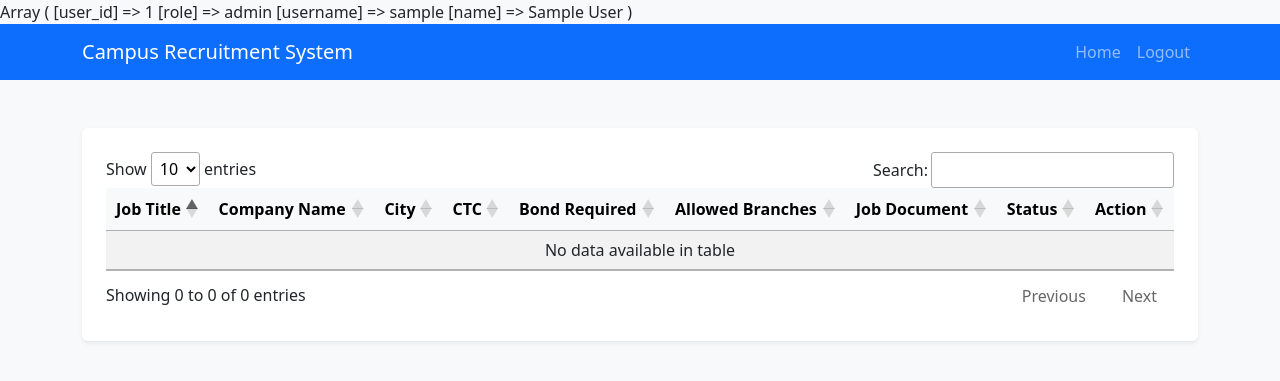
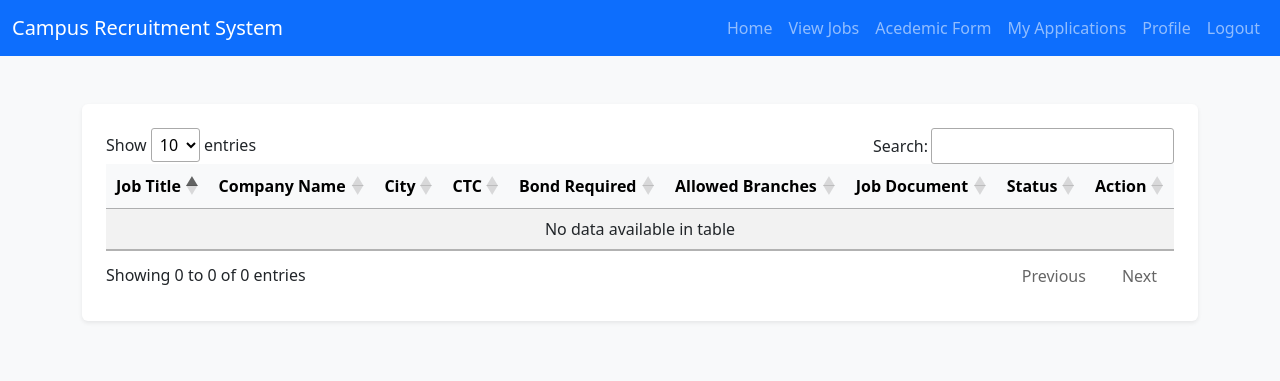
Before and after one commit to Kenil-08/Campus-Recruitment-Management-System, a PHP site: page /students/view_jobs.php in a window 1280 px wide. Shown: the top 381 px of the page. Run offline with PHP 8.4, Linux system fonts and the light colour scheme; the visitor is signed in with stand-in values (Sample User, id 1); data that the repository does not hold is empty; some libraries are stand-ins or nearby versions.

Commit message:
Change in Navbar

```diff
--- a/students/student_dashboard.php
+++ b/students/student_dashboard.php
@@ -53,7 +53,7 @@
                     <h1 class="h4 text-white text-center font-weight-bold mb-4">Student Dashboard</h1>
                     <ul class="nav flex-column">
                         <li class="nav-item mb-3">
-                            <a class="nav-link" href="view_jobs.php">View Available Jobs</a>
+                            <a class="nav-link" href="view_jobs.php">Available Jobs</a>
                         </li>
                         <li class="nav-item mb-3">
                             <a class="nav-link" href="my_applications.php">My Applications</a>
--- a/students/view_jobs.php
+++ b/students/view_jobs.php
@@ -2,7 +2,6 @@
     include '../db.php';
 
     session_start();
-    print_r($_SESSION);
     if (!isset($_SESSION['user_id'])) {
         header('Location: ../index.php'); // Redirect to login page if not logged in
         exit();
@@ -33,12 +32,27 @@
 
     <!-- Navbar -->
     <nav class="navbar navbar-expand-lg navbar-dark bg-primary">
-        <div class="container">
+        <div class="container-fluid">
             <a class="navbar-brand" href="student_dashboard.php">Campus Recruitment System</a>
+            <button class="navbar-toggler" type="button" data-bs-toggle="collapse" data-bs-target="#navbarNav" aria-controls="navbarNav" aria-expanded="false" aria-label="Toggle navigation">
+                <span class="navbar-toggler-icon"></span>
+            </button>
             <div class="collapse navbar-collapse" id="navbarNav">
                 <ul class="navbar-nav ms-auto">
                     <li class="nav-item">
                         <a class="nav-link" href="student_dashboard.php">Home</a>
+                    </li>
+                    <li class="nav-item">
+                        <a class="nav-link" href="view_jobs.php">View Jobs</a>
+                    </li>
+                    <li class="nav-item">
+                        <a class="nav-link" href="acedemic_form.php">Acedemic Form</a>
+                    </li>
+                    <li class="nav-item">
+                        <a class="nav-link" href="my_application.php">My Applications</a>
+                    </li>
+                    <li class="nav-item">
+                        <a class="nav-link" href="profile.php">Profile</a>
                     </li>
                     <li class="nav-item">
                         <a class="nav-link" href="../index.php">Logout</a>
```
Also changed, not shown: students/acedemic_form.php (+10 -1 lines), tpo/job_posting.php (+9 -0 lines), tpo/view_applications.php (+10 -1 lines), tpo/view_students.php (+9 -0 lines).
